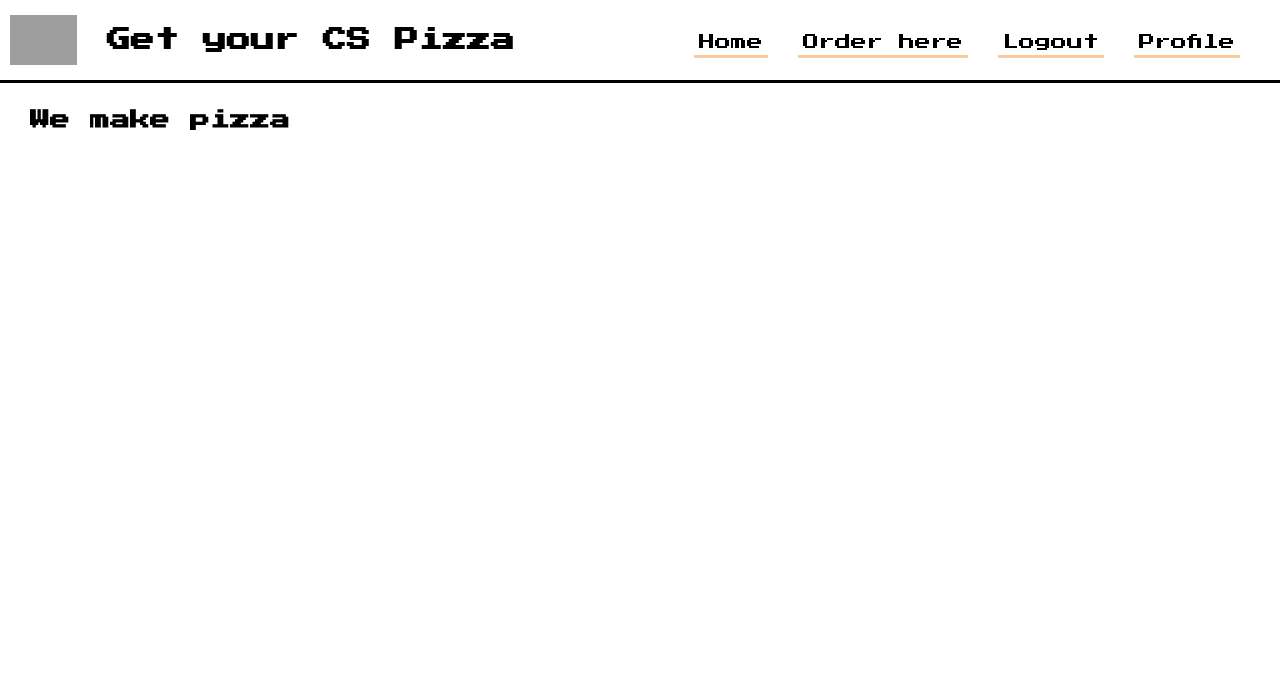
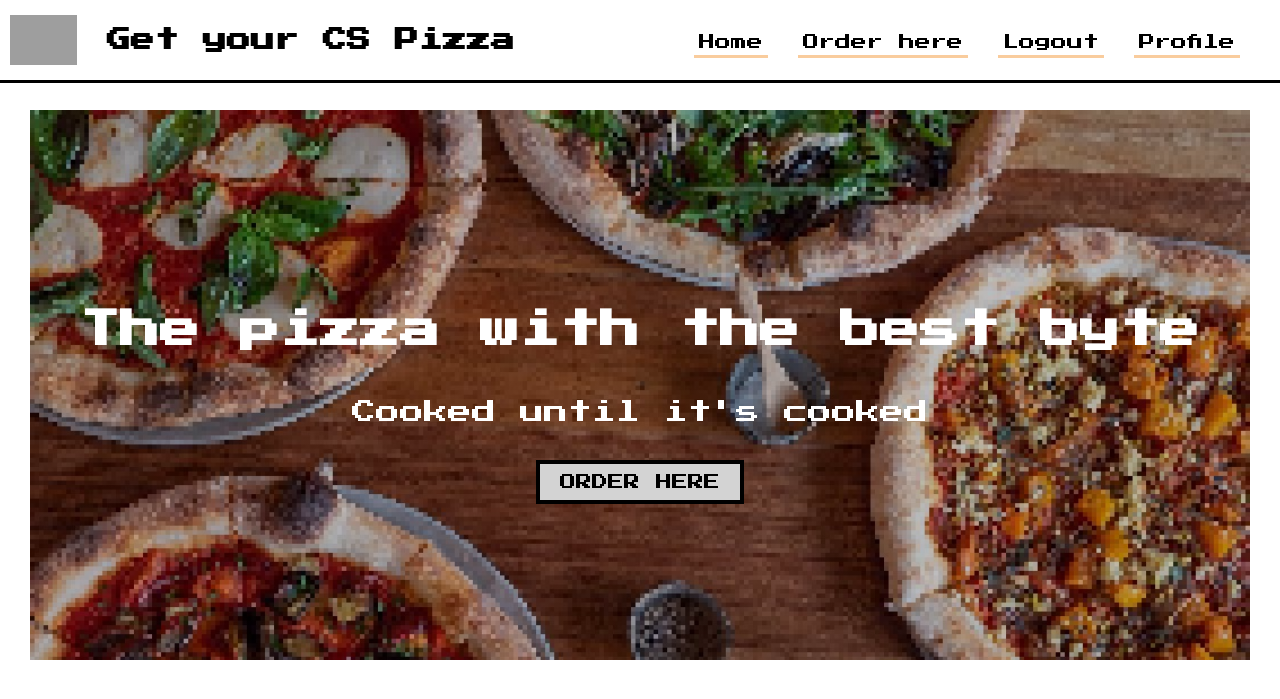
Before and after one commit to LukeBlunden/cspizza_flask_postgresql, a Flask app: page / in a window 1280 px wide. Shown: the top 699 px of the page. Run offline with Flask 2, Linux system fonts and the light colour scheme; the visitor is signed in with stand-in values (Sample User, id 1); some web fonts are replaced; grey boxes are pictures that could not be loaded.

Commit message:
Home page updates

```diff
--- a/app.py
+++ b/app.py
@@ -1,14 +1,16 @@
 # import requests
+import os
 from flask import Flask, render_template, request, redirect, session, url_for, flash
 from flask_login import LoginManager, login_user,logout_user, login_required, current_user
 from werkzeug.security import generate_password_hash, check_password_hash
 from flask_sqlalchemy import SQLAlchemy
 import json
 
+# Config stuff
 app = Flask(__name__)
 app.config["SQLALCHEMY_DATABASE_URI"] = "postgresql:///cspizza"
 app.config["SQLALCHEMY_TRACK_MODIFICATIONS"] = False
-app.config['SECRET_KEY'] = 'XF!1E18U&Ci!eLr*zfB7s&1$ZKtv^9'
+app.config['SECRET_KEY'] = 'XF!1E18U&Ci!eLr*zfB7s&1$ZKtv^9D'
 # app.config['TEMPLATES_AUTO_RELOAD'] = True
 # app.jinja_env.auto_reload = True
 
@@ -43,7 +45,7 @@ def login():
       return redirect(url_for("login")) # if user doesn't exist or password is wrong redirect to login
     # If the user passes the check redirect to orders/ profile
     login_user(user, remember=remember)
-    return redirect(url_for("login"))
+    return redirect(url_for("order"))
   return render_template("login.html")
 
 @app.route("/signup", methods=["GET", "POST"])
--- /dev/null
+++ b/hello_cli.txt
@@ -0,0 +1 @@
+Hello command line
--- a/static/css/style.css
+++ b/static/css/style.css
@@ -1,6 +1,6 @@
 :root {
   --primary-orange: rgb(249, 204, 157);
-  --medium-grey: #D3D3D3;
+  --medium-grey: #d3d3d3;
 }
 
 *,
@@ -213,11 +213,8 @@ html {
   border: 3px solid black;
 }
 
-.order-table-row {
-}
-
 .order-table-row:nth-child(even) {
-  background-color: var(--medium-grey)
+  background-color: var(--medium-grey);
 }
 
 .order-table-cell {
@@ -228,3 +225,81 @@ html {
 .order-table-head {
   border-right: 3px solid black;
 }
+
+.profile {
+  display: grid;
+  grid-template-columns: 1fr 3fr;
+}
+
+.profile-bar {
+  border-right: 3px solid black;
+  padding: 3rem;
+}
+
+.profile-name {
+  font-size: 4rem;
+}
+
+.profile-info {
+  font-size: 1.6rem;
+  margin-top: 2rem;
+}
+
+.hero-container {
+  height: 55rem;
+  background: linear-gradient(rgba(0, 0, 0, 0.25), rgba(0, 0, 0, 0.25)),
+    url("../assets//header.jpg");
+  background-size: cover;
+  text-align: center;
+}
+
+.hero-header {
+  color: white;
+  font-size: 4rem;
+  padding-top: 20rem;
+}
+
+.hero-text {
+  color: white;
+  font-size: 2.4rem;
+  padding: 5rem 0;
+}
+
+.button {
+  background-color: var(--medium-grey);
+  border: 4px solid black;
+  color: black;
+  text-decoration: none;
+  padding: 1rem 2rem;
+  margin: 1rem auto;
+  font-size: 1.6rem;
+}
+
+.button:hover {
+  background-color: var(--primary-orange);
+}
+
+.form-input {
+  border: 3px solid black;
+  padding: 0.5rem 1rem;
+}
+
+.form-input:focus {
+  outline: 4px solid var(--primary-orange);
+  outline-offset: 0px;
+}
+
+.checkbox-label {
+  border: 3px solid black;
+  display: inline-block;
+  height: 2rem;
+  width: 2rem;
+}
+
+.form-checkbox {
+  display: none;
+}
+
+.form-checkbox:checked ~ .checkbox-label {
+  background-color: var(--primary-orange);
+}
--- a/static/scripts/events.js
+++ b/static/scripts/events.js
@@ -79,6 +79,15 @@ function addCartHandler(e) {
   quantity.value = "0";
 }
 
+function checkBoxHandler(e) {
+  e.preventDefault();
+  const box = e.target.children[0];
+  box.checked = !box.checked;
+  console.log(box.checked)
+  box.checked == false ? e.target.style.backgroundColor = "initial" : e.target.style.backgroundColor = "#f9cc9d";
+  // e.target.style.backgroundColor = "#9df9cc"
+}
+
 const stepperBtns = document.querySelectorAll(".stepper-button");
 for (let button of stepperBtns) {
   button.addEventListener("click", stepperHandler);
@@ -88,3 +97,8 @@ const addCartBtns = document.querySelectorAll(".add-cart");
 for (let button of addCartBtns) {
   button.addEventListener("click", addCartHandler);
 }
+
+const checkBoxLabels = document.querySelectorAll(".checkbox-label");
+for (let label of checkBoxLabels) {
+  label.addEventListener("click", checkBoxHandler);
+}
--- a/templates/index.html
+++ b/templates/index.html
@@ -1,6 +1,10 @@
 {% extends "layout.html" %} {% block title %} Index {% endblock %} {% block
 content %}
 <main class="main-container">
-  <h1>We make pizza</h1>
+  <div class="hero-container">
+    <h1 class="hero-header">The pizza with the best byte</h1>
+    <p class="hero-text">Cooked until it's cooked</p>
+    <a href="/order" class="button">ORDER HERE</a>
+  </div>
 </main>
 {% endblock %}
--- a/templates/order.html
+++ b/templates/order.html
@@ -26,7 +26,7 @@ block content %}
       <p id="cart-total-price" data-price="0" name="totalPrice" >$0.00</p>
       <input type="hidden" name="totalPrice" id="totalPriceInput">
     </div>
-    <button type="submit">Place Order</button>
+    <button type="submit" class="button">Place Order</button>
   </form>
 
   <div class="order-form">
--- a/templates/signup.html
+++ b/templates/signup.html
@@ -18,6 +18,9 @@ content %}
     <div class="form-cell">
       <input type="password" name="password" placeholder="Password" />
     </div>
+    <div class="form-cell">
+
+    </div>
     <button type="submit">Sign up</button>
   </form>
 </main>
```
Also changed, not shown: templates/login.html (+23 -7 lines), templates/profile.html (+10 -5 lines), static/assets/40067168_897666103761307_2295937161066708992_o.jpg (added), static/assets/header.jpg (added), 1 other file.
